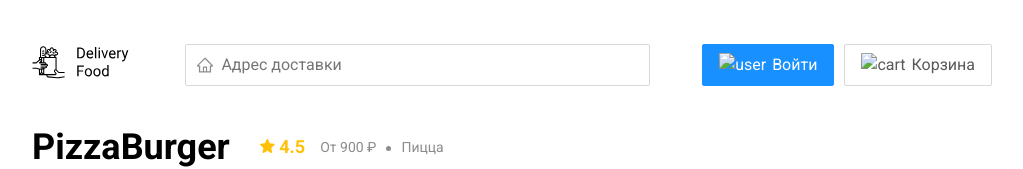
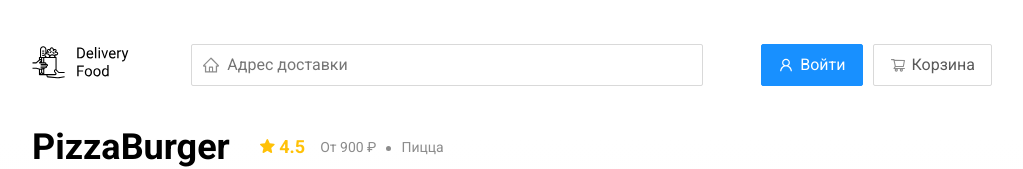
Before and after one commit to VioletWnk/delivery-food, a plain HTML site: page restaurants.html in a window 1280 px wide. Shown: the top 169 px of the page, without its empty margins (128-1151 px from the left). Drawn offline with Linux system fonts and the light colour scheme; the site is published under a folder, as on GitHub Pages, so addresses that start at the root find nothing.

Commit message:
fix buttons

```diff
--- a/restaurants.html
+++ b/restaurants.html
@@ -18,11 +18,11 @@
             <input type="text" class="input input-address" placeholder="Адрес доставки">
             <div class="buttons">
             <button class="button button-primary">
-                <img src="/img/user.svg" alt="user" class="button-icon">
+                <img src="img/user.svg" alt="user" class="button-icon">
                 <span class="button-text">Войти</span>
                 </button>
             <button class="button"  id="card-button">
-                <img src="/img/shopping-cart.svg" alt="cart" class="button-icon">
+                <img src="img/shopping-cart.svg" alt="cart" class="button-icon">
                <span class="button-text">Корзина</span>
             </button>
             </div>
```
